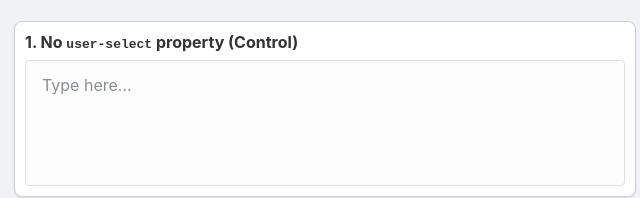
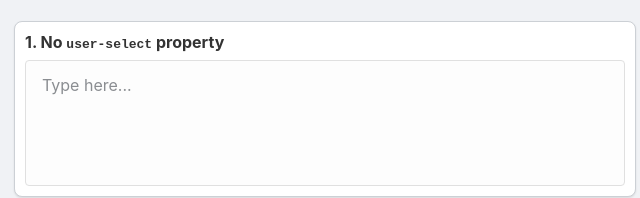
Before and after one commit to kevin-braunstein/contenteditable-div, a plain HTML site: page user-select.html in a window 1280 px wide. Shown: the part 175-373 px from the top of the page, 315-955 px from the left. Drawn offline with Linux system fonts and the light colour scheme.

Commit message:
Update user-select.html

```diff
--- a/user-select.html
+++ b/user-select.html
@@ -74,7 +74,7 @@
     <p>This page tests how different <code>-webkit-user-select</code> and <code>user-select</code> properties affect contenteditable divs individually and combined.</p>
 
     <div class="editor-group">
-        <label>1. No <code>user-select</code> property (Control)</label>
+        <label>1. No <code>user-select</code> property</label>
         <div class="editor-div" contenteditable="true"></div>
     </div>
 
```
